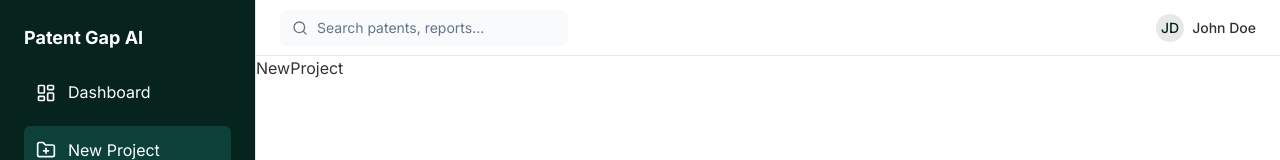
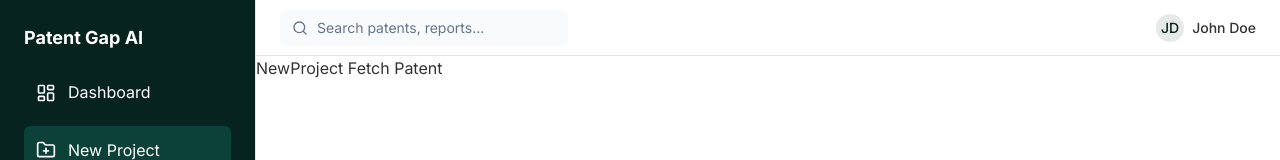
Before and after one commit to punnoose-1620/patent-gap-frontend, a React (Vite) app: page /new-project in a window 1280 px wide. Shown: the top 160 px of the page. Built offline with nearby package versions, Linux system fonts and the light colour scheme.

Commit message:
feature: added context for fetch us pattent data

```diff
--- a/src/pages/new-project/NewProject.jsx
+++ b/src/pages/new-project/NewProject.jsx
@@ -1,4 +1,30 @@
+import { useFetchPatentFromUSPTOMutation } from '@/redux/services/patent-api';
+
 const NewProject = () => {
-  return <div>NewProject</div>;
+  const [fetchPatent, { isLoading, error }] = useFetchPatentFromUSPTOMutation();
+
+  const handleFetch = async (patentId) => {
+    try {
+      const result = await fetchPatent(patentId).unwrap();
+      console.log('Success:', result);
+    } catch (err) {
+      if (err?.status === 401) {
+        console.error('Not authenticated. Please log in.');
+        // Redirect to login or show auth modal
+      } else {
+        console.error('Error:', err.data?.message);
+      }
+    }
+  };
+
+  return (
+    <div>
+      NewProject{' '}
+      <button onClick={() => handleFetch('US-20210123456-A1')} disabled={isLoading}>
+        {isLoading ? 'Fetching...' : 'Fetch Patent'}
+      </button>
+      {error && <p className="text-red-500">{error.data?.message}</p>}
+    </div>
+  );
 };
 export default NewProject;
--- /dev/null
+++ b/src/redux/services/patent-api.js
@@ -0,0 +1,16 @@
+import { baseApi } from '@/redux/services/base-api';
+
+export const patentApi = baseApi.injectEndpoints({
+  endpoints: (builder) => ({
+    fetchPatentFromUSPTO: builder.mutation({
+      query: (patentId) => ({
+        url: '/fetch-patent-from-uspto',
+        method: 'POST',
+        body: { patentId },
+      }),
+      invalidatesTags: ['Patents', 'Cases'],
+    }),
+  }),
+});
+
+export const { useFetchPatentFromUSPTOMutation } = patentApi;
```
